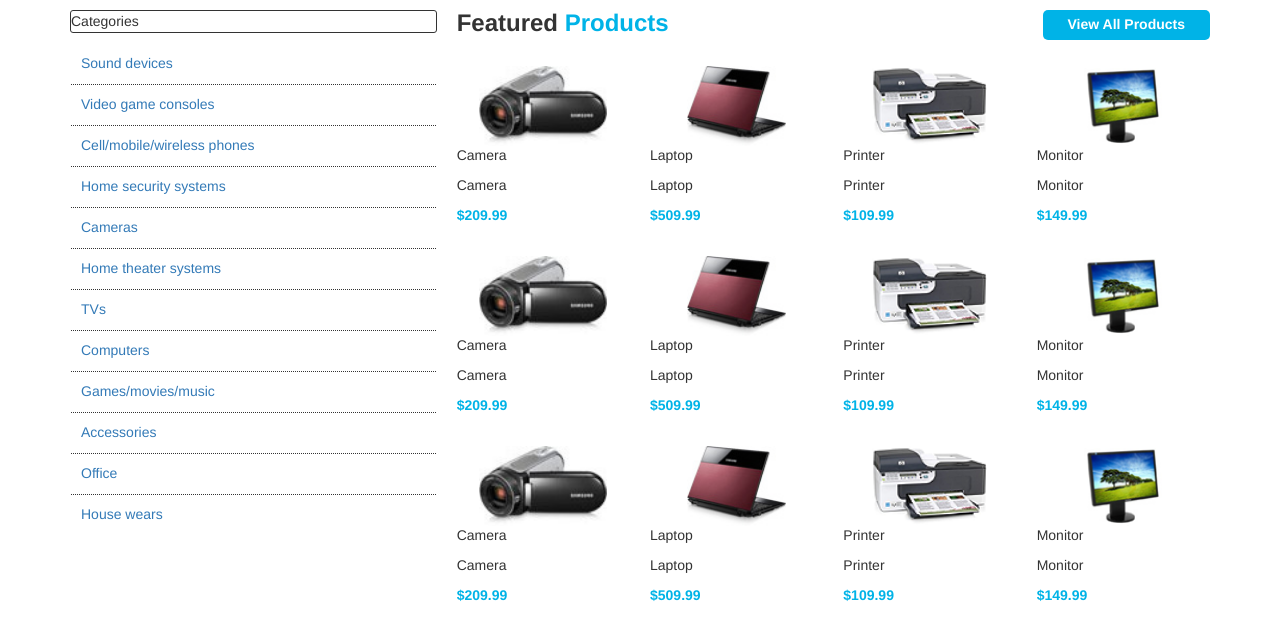
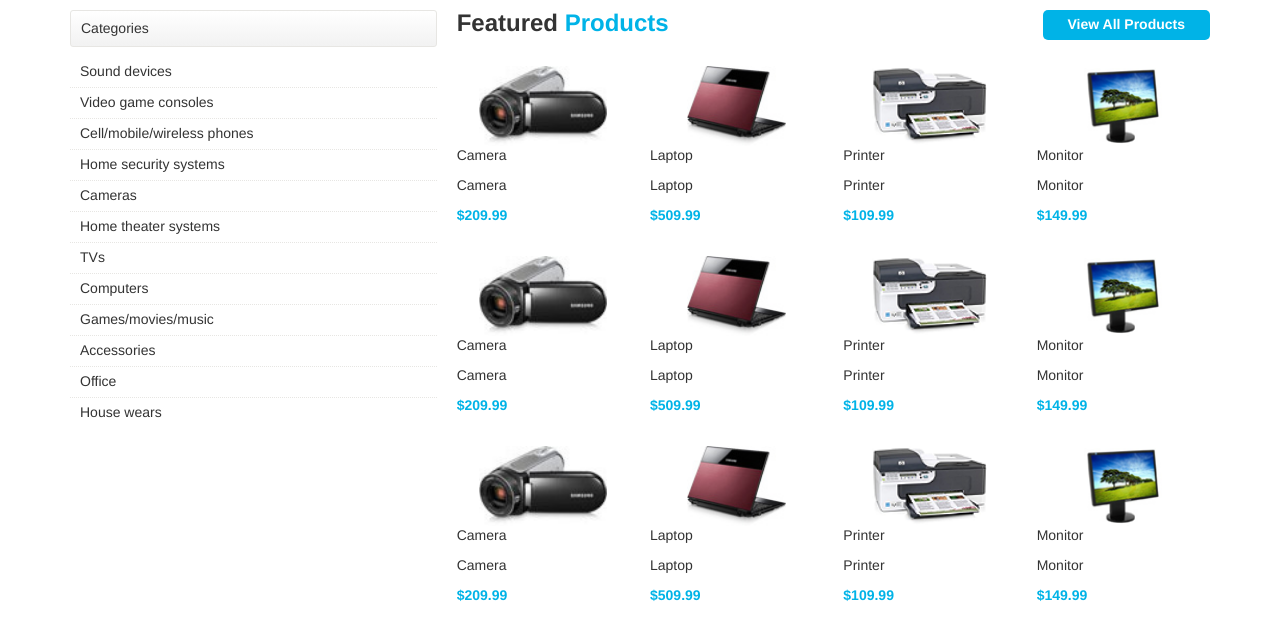
Before and after one commit to MyronKurus/SiteCafe, a plain HTML site: page index.html in a window 1280 px wide. Drawn offline with nearby package versions, Linux system fonts and the light colour scheme.

Commit message:
New commit

```diff
--- a/assets/sass/modules/_categories.scss
+++ b/assets/sass/modules/_categories.scss
@@ -1,17 +1,25 @@
 .categories {
     h5 {
-        border: 1px solid #333;
+        border: 1px solid #E7E6E3;
         border-radius: 3px;
-        padding: 3px 0;
+        padding: 10px;
+        /* Chrome10-25,Safari5.1-6 */
+        background: -webkit-linear-gradient(#ffffff 0%, #f2f2f2 100%);
+        /* W3C, IE10+, FF16+, Chrome26+, Opera12+, Safari7+ */
+        background: -o-linear-gradient(#ffffff 0%, #f2f2f2 100%);
+        background: linear-gradient(#ffffff 0%, #f2f2f2 100%);
     }
     ul {
         list-style-type: none;
         padding: 0;
         li {
-            padding: 10px;
-            border-bottom: 1px dotted #333;
+            padding: 5px 10px;
+            border-bottom: 1px dotted #E7E6E3;
             &:last-child {
                 border-bottom: none;
+            }
+            a {
+                color: #333;
             }
         }
     }
--- a/assets/sass/modules/_products.scss
+++ b/assets/sass/modules/_products.scss
@@ -19,6 +19,11 @@
             float: right;
             outline: 0;
             border: none;
+            &:hover {
+                border: 1px solid #333;
+                padding-top: 6px;
+                padding-bottom: 6px;
+            }
         }
 
         h4, button {
--- a/index.html
+++ b/index.html
@@ -1,17 +1,19 @@
 <!DOCTYPE html>
 <html lang="en">
+
 <head>
     <meta charset="UTF-8">
     <title>Index</title>
     <link type="text/css" rel="stylesheet" href="css/style.css">
 </head>
+
 <body>
     <div class="content">
         <div class="container">
             <div class="row">
                 <div class="col-lg-4 col-md4 categories">
                     <h5>Categories</h5>
-                    <ul class="cat-list navbar vav">
+                    <ul class="cat-list">
                         <li><a href="#">Sound devices</a></li>
                         <li><a href="#">Video game consoles</a></li>
                         <li><a href="#">Cell/mobile/wireless phones</a></li>
@@ -25,6 +27,7 @@
                         <li><a href="#">Office</a></li>
                         <li><a href="#">House wears</a></li>
                     </ul>
+
                 </div>
                 <div class="col-lg-8 col-md8 products">
                     <div class="top-line">
@@ -141,7 +144,10 @@
 
 
 
+
+    <script src="https://ajax.googleapis.com/ajax/libs/jquery/1.11.3/jquery.min.js"></script>
     <script src="js/script.js" type="text/javascript"></script>
-    <script src="https://ajax.googleapis.com/ajax/libs/jquery/1.11.3/jquery.min.js"></script>
+
 </body>
+
 </html>
```
Also changed, not shown: css/style.css.
